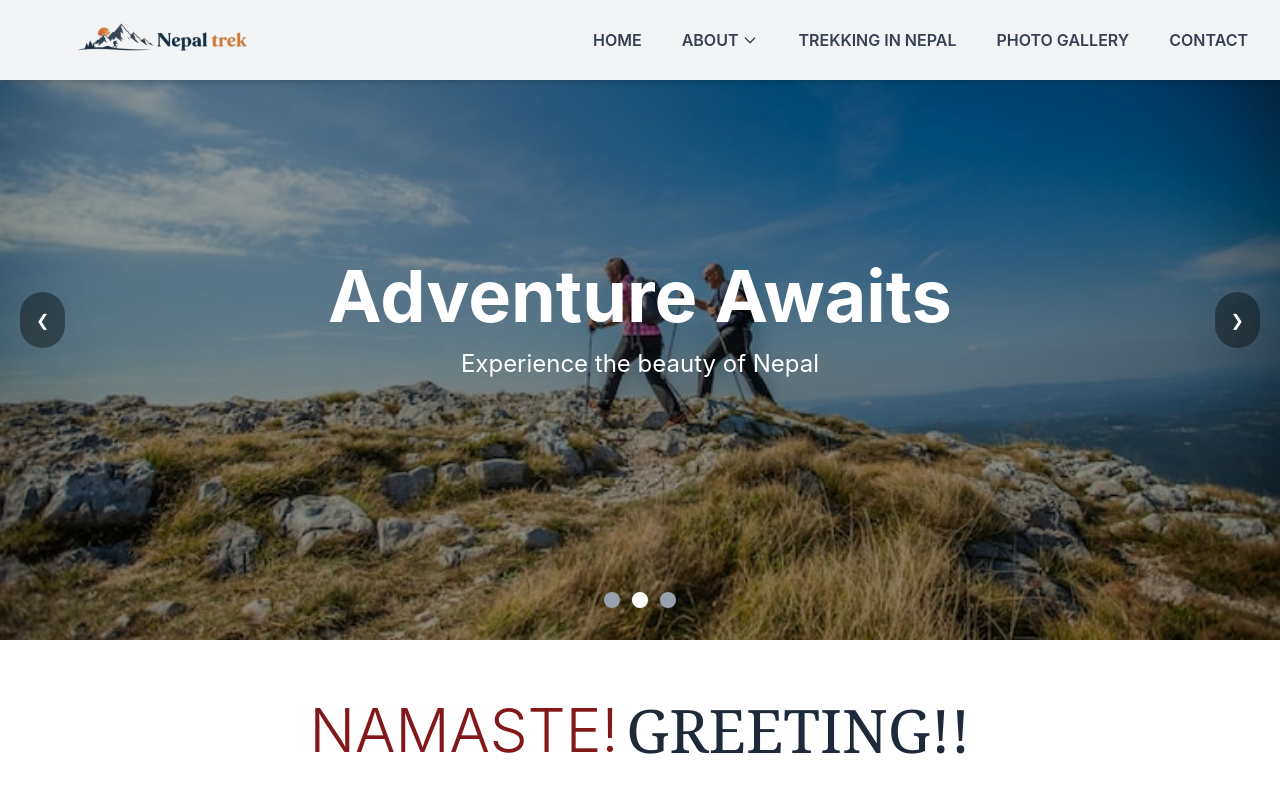
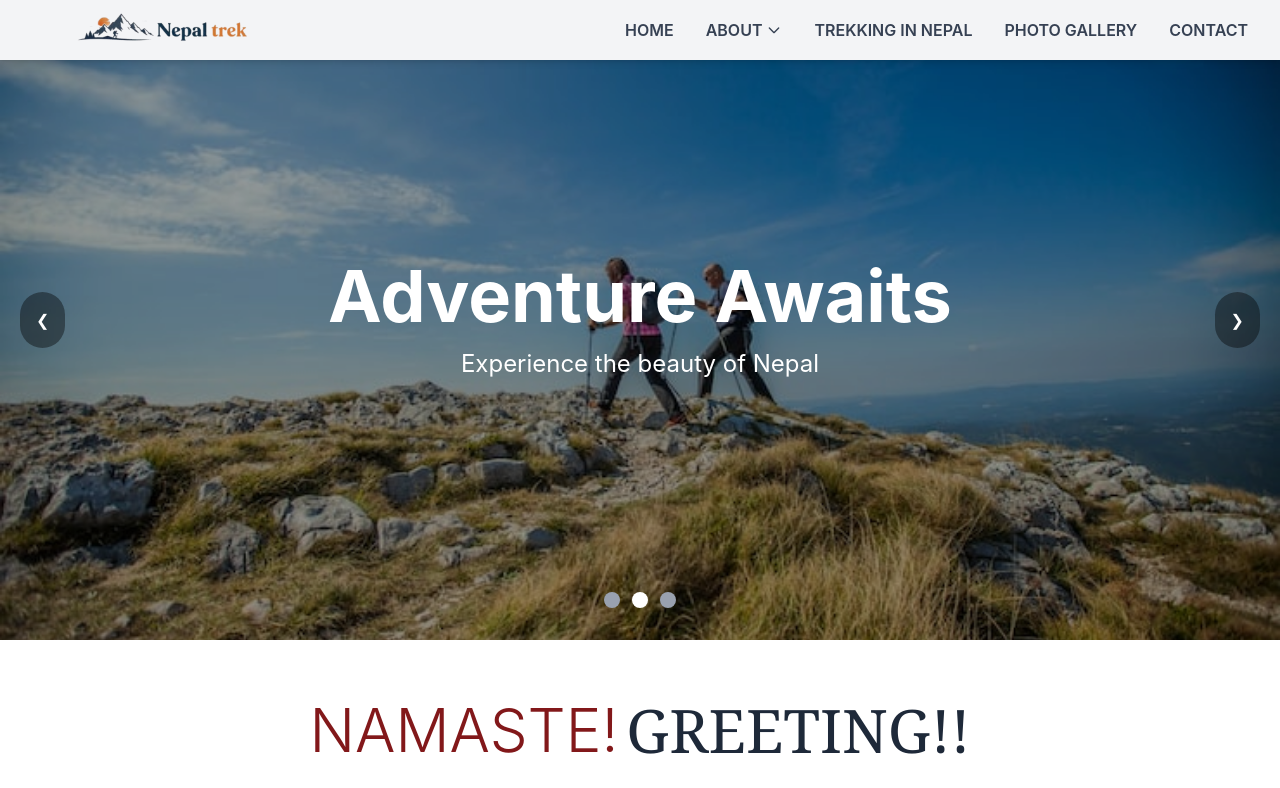
Before and after one commit to webHard1/webHard1, a React (Vite) app: page / in a window 1280 px wide. Shown: the top 788 px of the page. Built offline with nearby package versions, Linux system fonts and the light colour scheme.

Commit message:
change in GAP

```diff
--- a/src/Components/Home/NavBar.jsx
+++ b/src/Components/Home/NavBar.jsx
@@ -7,7 +7,7 @@ const NavBar = () => {
   const [mobileAboutOpen, setMobileAboutOpen] = useState(false)
 
   return (
-    <nav className="fixed top-0 left-0 w-full bg-gray-100 shadow-md h-[80px] px-4 sm:px-6 md:px-8 z-50">
+    <nav className="fixed top-0 left-0 w-full bg-gray-100 shadow-md h-[60px] px-4 sm:px-6 md:px-8 z-50">
 
       <div className="flex items-center justify-between h-full">
 
@@ -24,7 +24,7 @@ const NavBar = () => {
         </Link>
 
         {/* Desktop Menu */}
-        <ul className="hidden md:flex items-center gap-10 font-semibold text-gray-700">
+        <ul className="hidden md:flex items-center gap-8 font-semibold text-gray-700">
 
           <Link to="/">
             <li className="hover:text-red-900 cursor-pointer transition duration-300">
```
